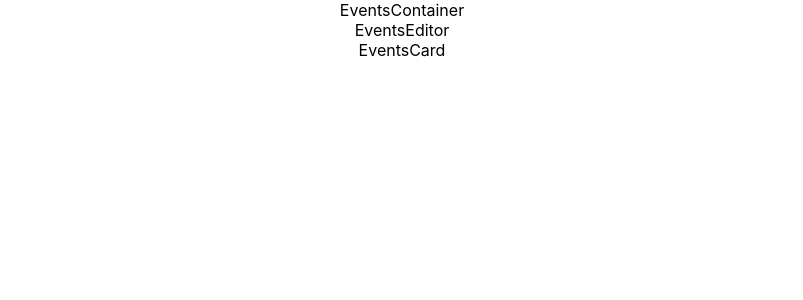
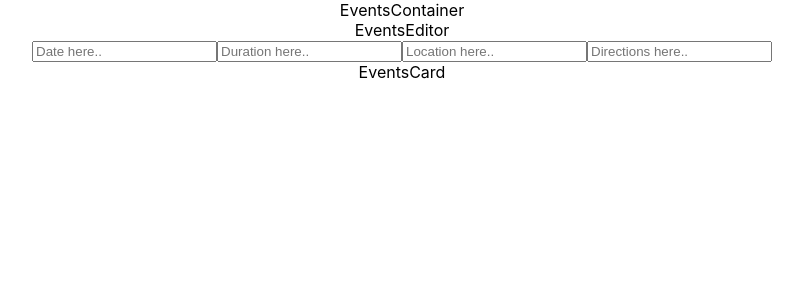
Before and after one commit to hariseldon27/call-sheet-manager, a React (Create React App) app: page /events in a window 1280 px wide. Shown: the top 300 px of the page, without its empty margins (238-1041 px from the left). Built offline with nearby package versions, Linux system fonts and the light colour scheme.

Commit message:
having trouble with staffPOST, form architecture created

```diff
--- a/src/components/EventsEditor.js
+++ b/src/components/EventsEditor.js
@@ -1,9 +1,33 @@
 import React from 'react'
 
 function EventsEditor() {
+
+
+
+
   return (
-    <div>EventsEditor</div>
-  )
+    <div>EventsEditor
+      <form>
+     <input
+        type="text"
+        name="date"
+         placeholder="Date here.."/>
+    <input
+      type="text"
+      name="duration"
+      placeholder="Duration here.."/>
+    <input
+      type="text"
+      name="location"
+      placeholder="Location here.."/>
+
+    <input
+       type="text"
+       name="directions"
+       placeholder="Directions here.."/>
+    </form>
+    </div>
+  );
 }
 
-export default EventsEditor
+export default EventsEditor;
--- a/src/components/StaffEditor.js
+++ b/src/components/StaffEditor.js
@@ -1,8 +1,65 @@
-import React from 'react'
+import React, { useState } from 'react'
 
 function StaffEditor() {
+
+const [ newStaff, setNewStaff ] = useState({
+  name: '',
+  department: '',
+  contact: '',
+  calltime: '',
+  notes: ''
+})
+
+function handleStaffSubmit (e){
+  e.preventDefault();
+  fetch('http://localhost:3000/staff', {
+      method: 'POST',
+      headers:{
+        "Content-Type": "application/json"
+      },
+      body: JSON.stringify(newStaff)
+  })
+  .then(r => r.json())
+  .then(data => console.log(data))
+}
+
+
+function handleStaffChange(e) {
+  console.log(e.target)
+
+}
+
+
   return (
-    <div>StaffEditor</div>
+    <div>
+      <form onSubmit={handleStaffSubmit}>
+      <h2>Name:</h2>
+    <input
+        type="text"
+        name="name"
+        placeholder="Name here"/>
+    <input
+        type="text"
+        name="department"
+        placeholder="Department/role here" />
+    <input
+        type="text"
+        name="contact"
+        placeholder="Contact here" />
+    <input
+        type="text"
+        name="calltime"
+        placeholder="Calltime here.." />
+    <input
+        type="text"
+        name="notes"
+        placeholder="Notes here.." />
+
+    <input type="submit" value="Submit" />
+
+    </form>
+
+    </div>
   )
 }
 
```
